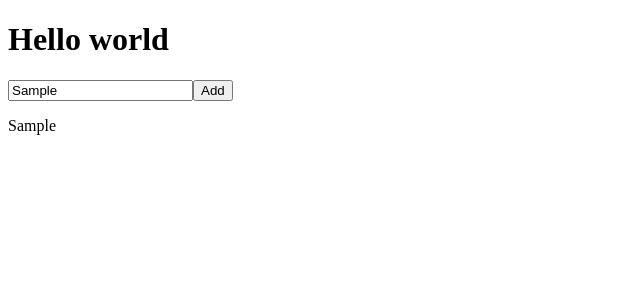
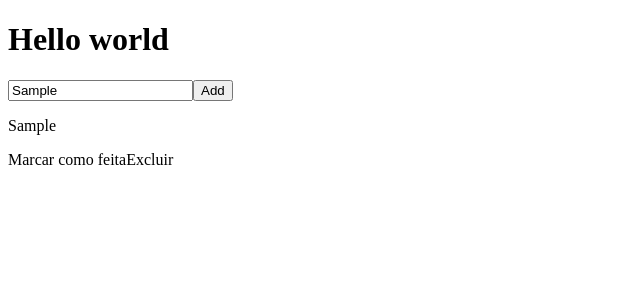
Before and after one commit to GaPolveiro02/Todo-List-React-2022, a React (Create React App) app: page / in a window 1280 px wide. Both pictures are taken after typing "Sample" into the empty fields and a click on the button "Add". Shown: the top 300 px of the page, without its empty margins (0-640 px from the left). Built offline with nearby package versions, Linux system fonts and the light colour scheme.

Commit message:
Created Card actions

```diff
--- a/src/components/Card/index.js
+++ b/src/components/Card/index.js
@@ -1,7 +1,19 @@
 export function Card(props) {
     return(
-        <div className="Card">
-            <p>{props.name}</p>
+        <div className="card">
+            <div className="card-content">
+                <p>{props.name}</p>
+            </div>
+            <div className="actions">
+                <a>
+                    <img></img>
+                    Marcar como feita
+                </a>
+                <a>
+                    <img></img>
+                    Excluir
+                </a>
+            </div>
         </div>
     )
 }
```
